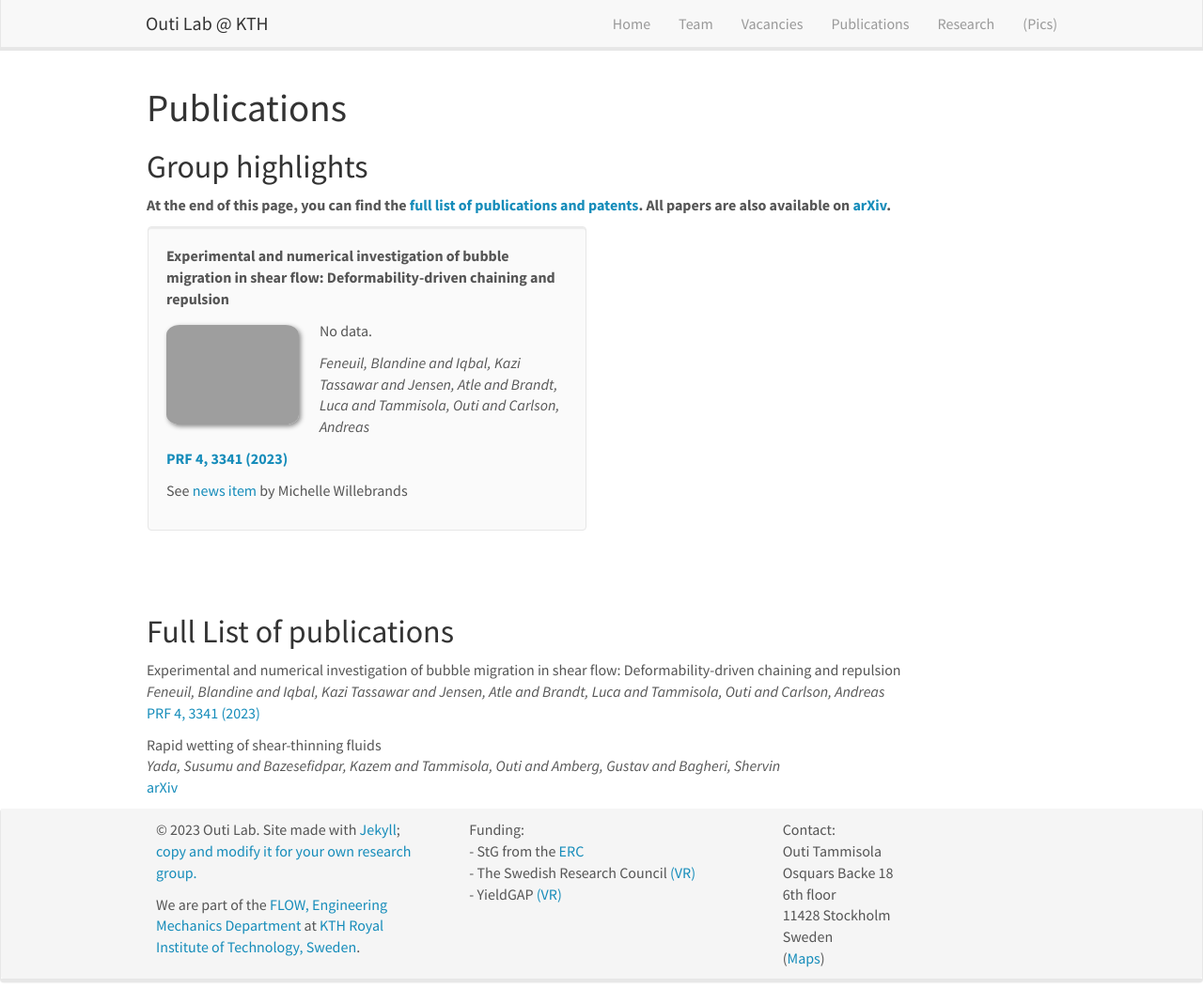
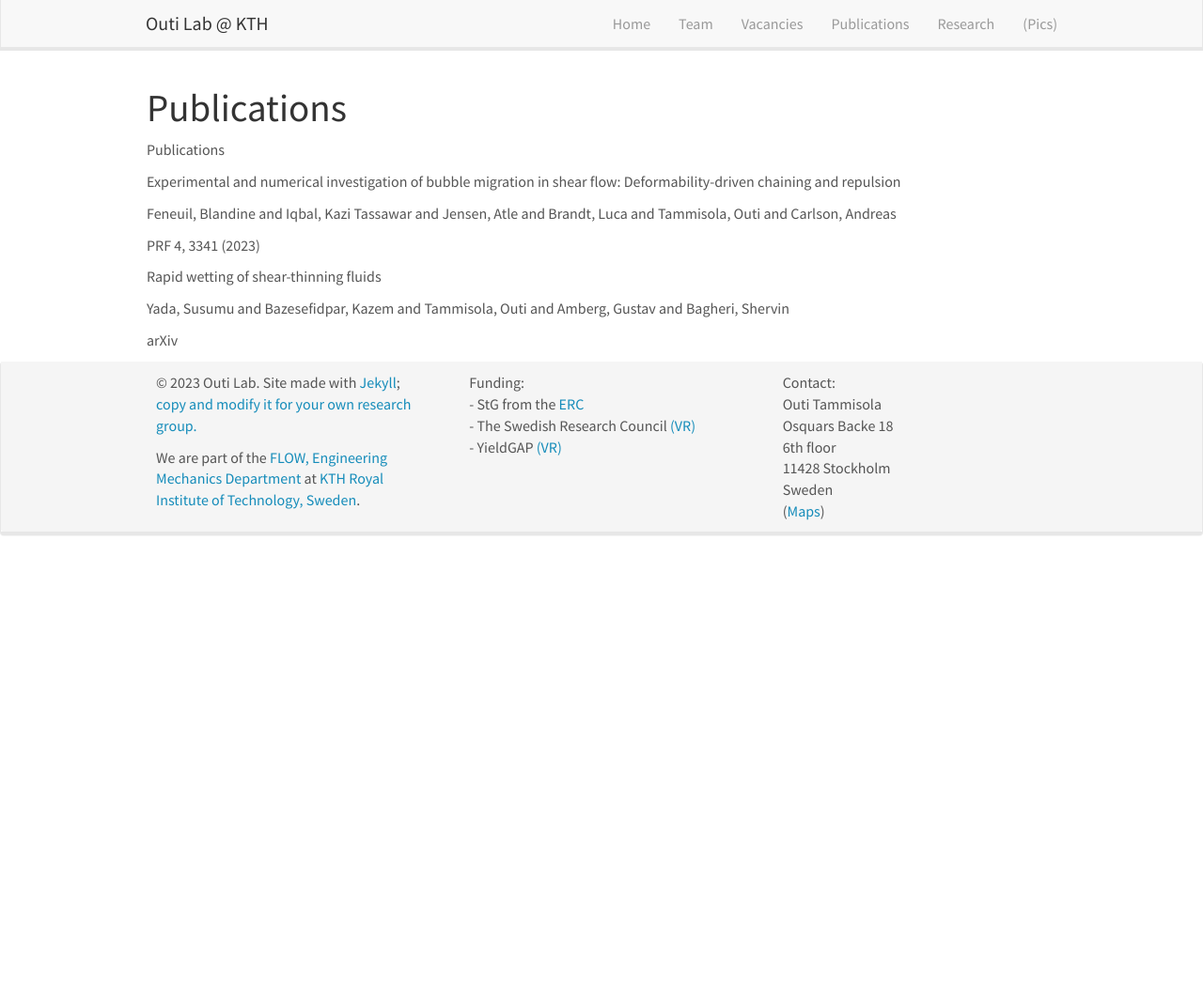
Before and after one commit to KTH-Complex-fluids-group/outilab, a Jekyll site: the page built from _pages/publications.md, in a window 1280 px wide and 1068 px high. Shown: the whole window at 94% size. Built offline with Jekyll 4.4.1, drawn with Linux system fonts in a browser that asks for light colours; nearby versions of some CDN libraries.

Commit message:
Add: publication list

```diff
--- a/_pages/publications.md
+++ b/_pages/publications.md
@@ -9,54 +9,23 @@ permalink: /publications/
 
 # Publications
 
-## Group highlights
-
-**At the end of this page, you can find the [full list of publications and patents](#full-list-of-publications). All papers are also available on [arXiv](https://arxiv.org/search/?searchtype=author&query=Allan%2C+M+P).**
-
-{% assign number_printed = 0 %}
-{% for publi in site.data.publist %}
-
-{% assign even_odd = number_printed | modulo: 2 %}
-{% if publi.highlight == 1 %}
-
-{% if even_odd == 0 %}
-<div class="row">
-{% endif %}
-
-<div class="col-sm-6 clearfix">
- <div class="well">
-  <pubtit>{{ publi.title }}</pubtit>
-  <img src="{{ site.url }}{{ site.baseurl }}/images/pubpic/{{ publi.image }}" class="img-responsive" width="33%" style="float: left" />
-  <p>{{ publi.description }}</p>
-  <p><em>{{ publi.authors }}</em></p>
-  <p><strong><a href="{{ publi.link.url }}">{{ publi.link.display }}</a></strong></p>
-  <p class="text-danger"><strong> {{ publi.news1 }}</strong></p>
-  <p> {{ publi.news2 }}</p>
- </div>
-</div>
-
-{% assign number_printed = number_printed | plus: 1 %}
-
-{% if even_odd == 1 %}
-</div>
-{% endif %}
-
-{% endif %}
-{% endfor %}
-
-{% assign even_odd = number_printed | modulo: 2 %}
-{% if even_odd == 1 %}
-</div>
-{% endif %}
-
-<p> &nbsp; </p>
-
-
-## Full List of publications
+Publications
 
 {% for publi in site.data.publist %}
 
-  {{ publi.title }} <br />
-  <em>{{ publi.authors }} </em><br /><a href="{{ publi.link.url }}">{{ publi.link.display }}</a>
+{{ publi.title }}
+
+{% for author in publi.authors %}
+{% if forloop.index == publi.highlight %}
+{{ author }}
+{% elsif forloop.index == publi.pihighlight | abs %}
+{{ author }}
+{% else %}
+{{ author }}
+{% endif %}
+{% if forloop.last == false %}, {% endif %}
+{% endfor %}
+
+{{ publi.display }}
 
 {% endfor %}
```
Also changed, not shown: _data/publist.yml (+8 -15 lines).
